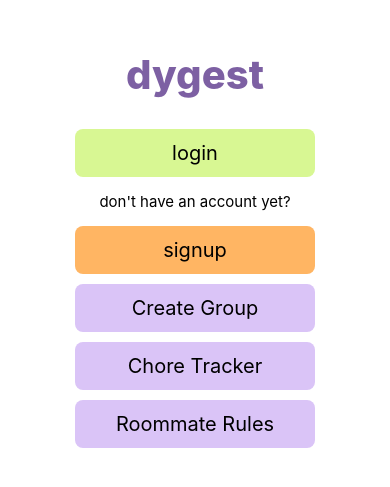
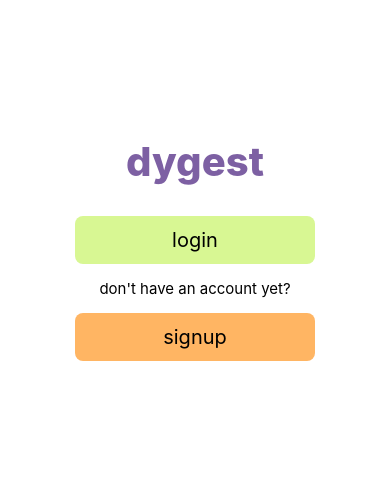
Before and after one commit to uhhditi/nomi, a React Native app in the folder client/: screen /Start in a window 390 px wide. Shown: the part 173-660 px from the top of the page. Built offline with nearby package versions, Linux system fonts and the light colour scheme.

Commit message:
got rid of start buttons

```diff
--- a/client/screens/StartScreen.tsx
+++ b/client/screens/StartScreen.tsx
@@ -61,27 +61,6 @@ export default function StartScreen() {
         onPress={() => navigation.navigate("Signup")}
       >
         <Text style={styles.buttonText}>signup</Text>
-      </TouchableOpacity>
-
-      <TouchableOpacity
-        style={styles.button}
-        onPress={() => navigation.navigate("CreateGroup")}
-      >
-        <Text style={styles.buttonText}>Create Group</Text>
-      </TouchableOpacity>
-
-      <TouchableOpacity
-        style={styles.button}
-        onPress={() => navigation.navigate("ChoreTracker")}
-      >
-        <Text style={styles.buttonText}>Chore Tracker</Text>
-      </TouchableOpacity>
-
-      <TouchableOpacity
-        style={styles.button}
-        onPress={() => navigation.navigate("Rules")}
-      >
-        <Text style={styles.buttonText}>Roommate Rules</Text>
       </TouchableOpacity>
 
       {/* <Text style={styles.subtitle}>log a meal - testing for now</Text>
```
